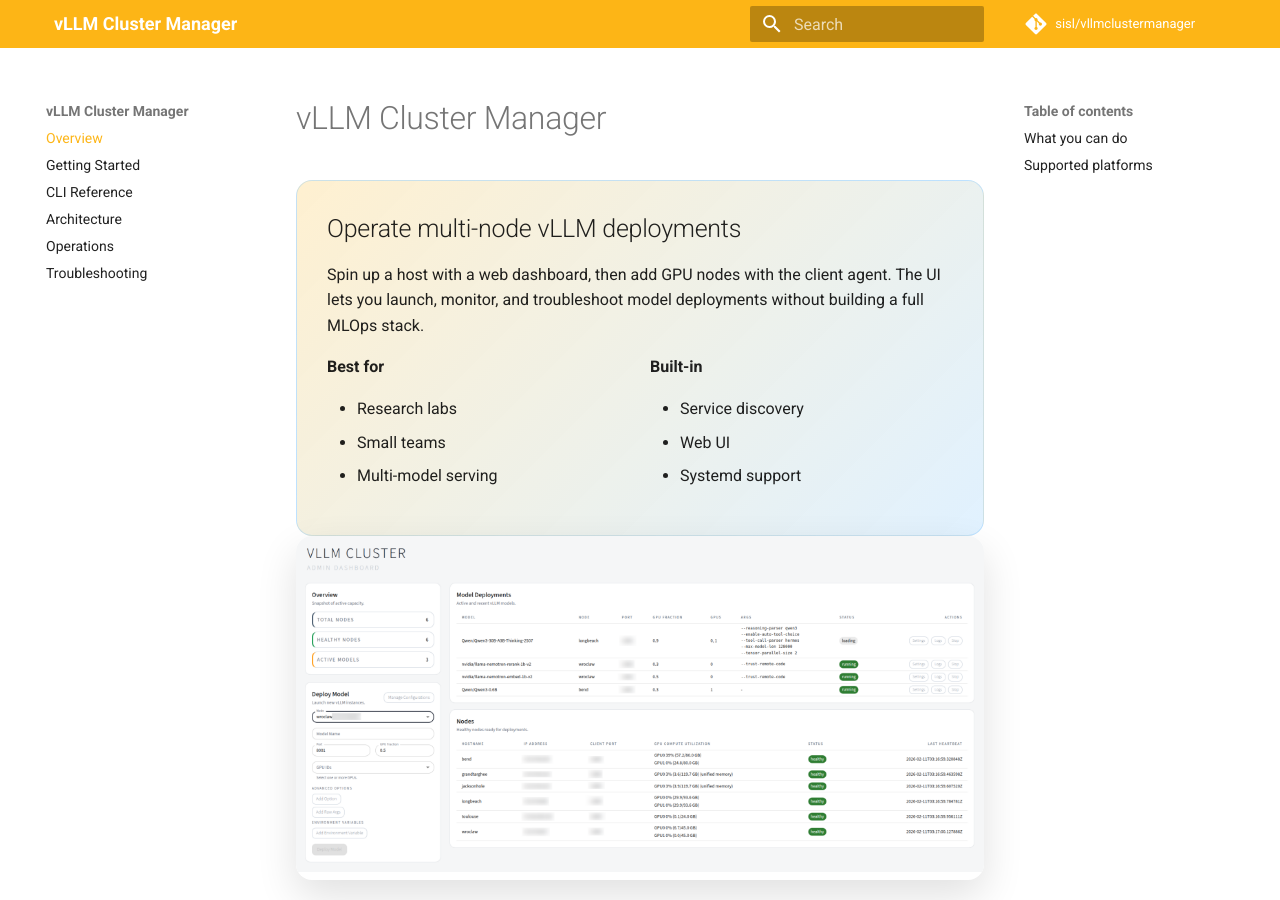
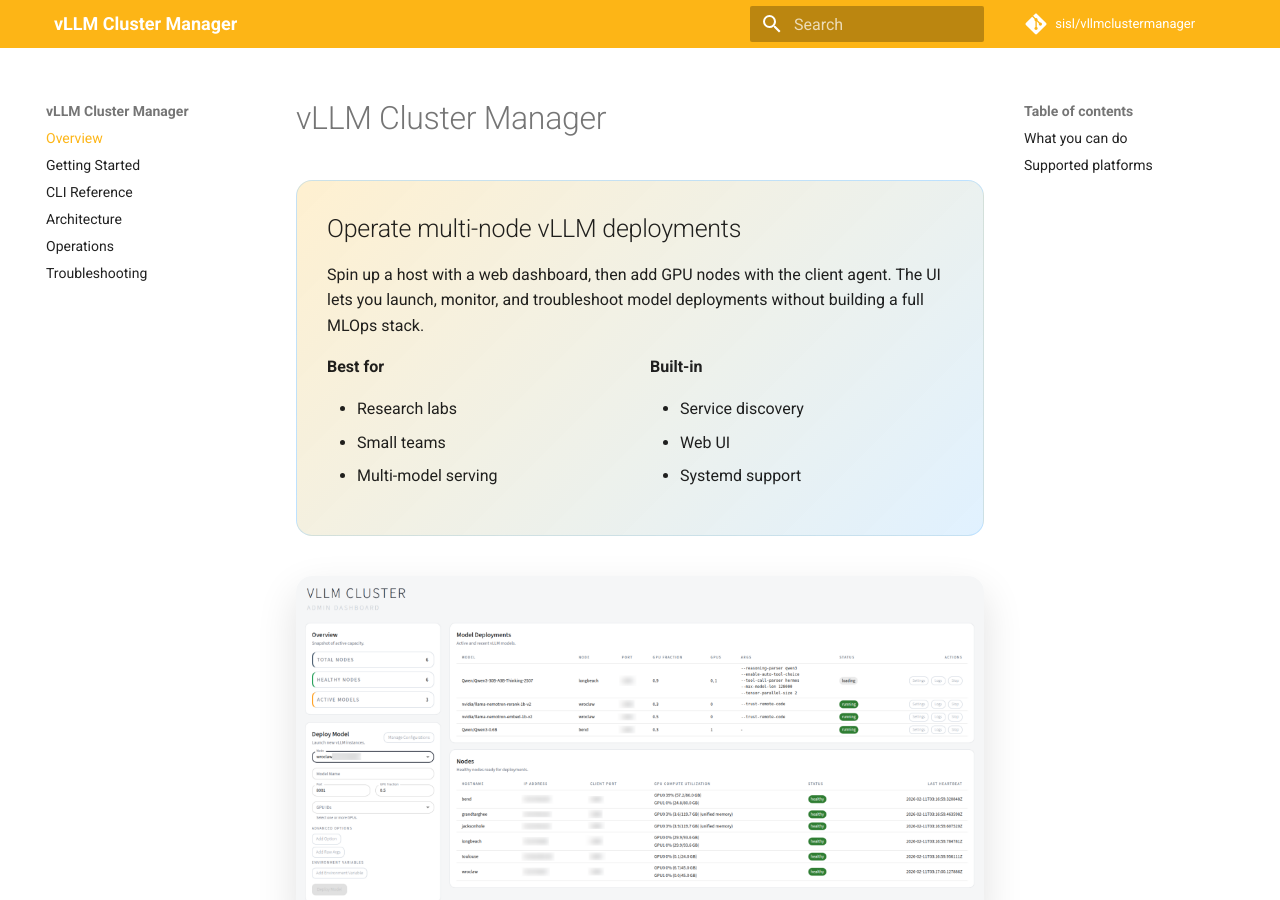
Before and after one commit to sisl/aquila, an MkDocs documentation site: the page built from docs/index.md, in a window 1280 px wide and 900 px high. Built offline with MkDocs 1.6.1 and Material for MkDocs 9.7.7, drawn with Linux system fonts in a browser that asks for light colours; comment, search, counter and statistics services are not loaded.

Commit message:
updated the website

```diff
--- a/docs/index.md
+++ b/docs/index.md
@@ -1,6 +1,6 @@
 # vLLM Cluster Manager
 
-<div class="hero-card">
+<div class="hero-card"  style="margin-bottom: 2rem;">
   <h2>Operate multi-node vLLM deployments</h2>
   <p>Spin up a host with a web dashboard, then add GPU nodes with the client agent. The UI lets you launch, monitor, and troubleshoot model deployments without building a full MLOps stack.</p>
   <div class="grid-2">
```
